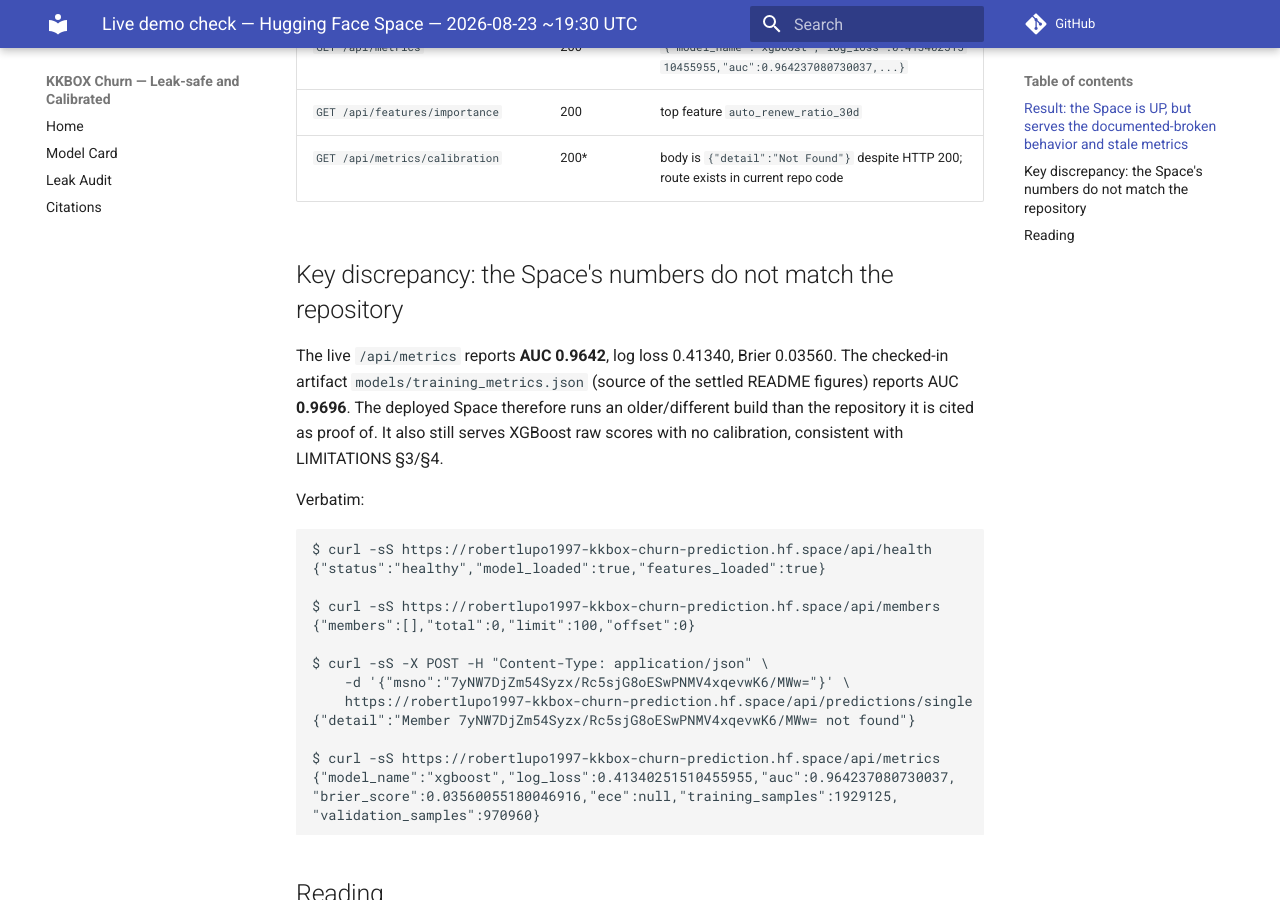
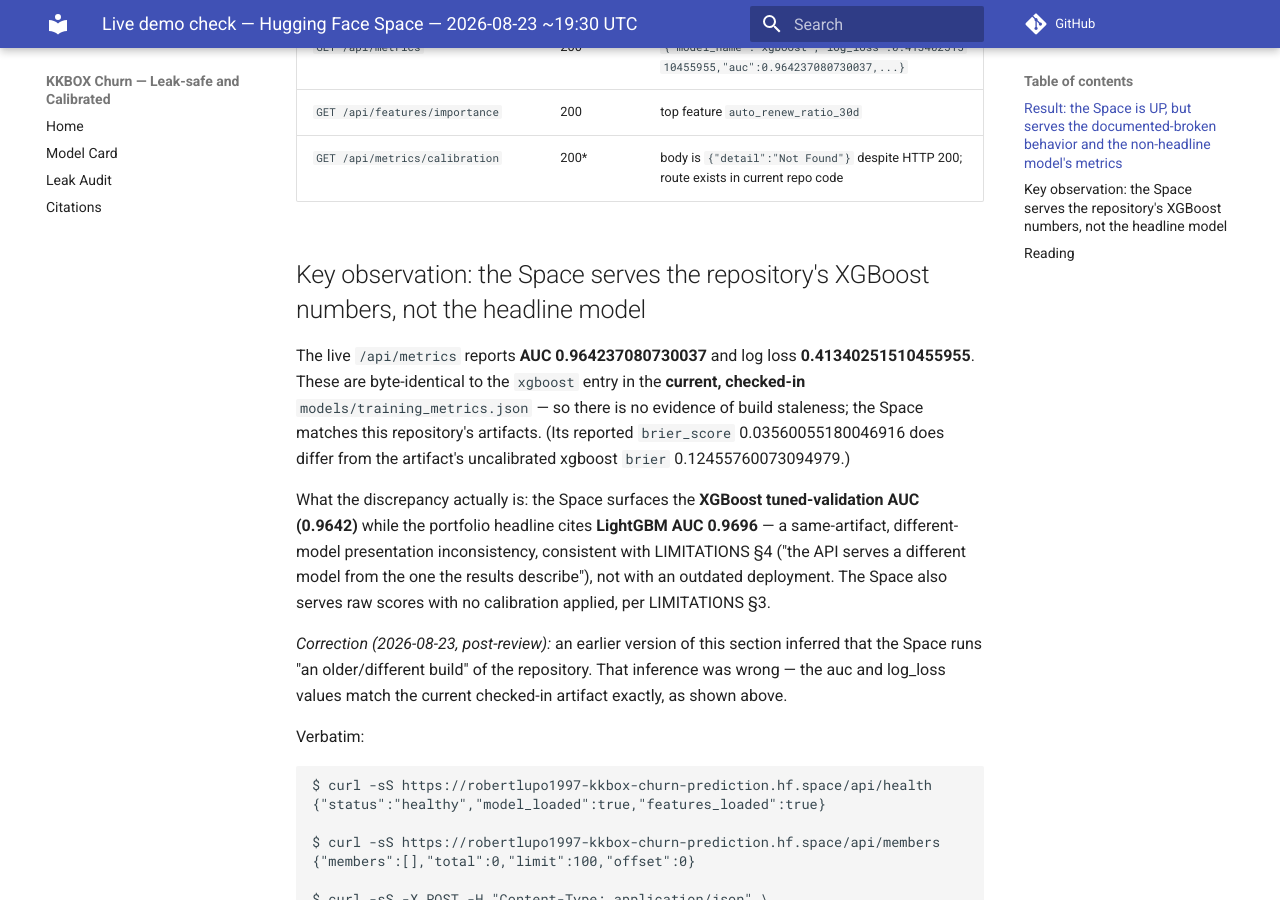
Before and after one commit to robertlupo1997/kkbox-churn-prediction, an MkDocs documentation site: the page built from docs/repair/2026-08-23-live-demo-check.md, in a window 1280 px wide and 900 px high, scrolled down 853 px. Built offline with MkDocs 1.6.1 and Material for MkDocs 9.7.7, drawn with Linux system fonts in a browser that asks for light colours; comment, search, counter and statistics services are not loaded; some of the changed text lies outside the part shown.

Commit message:
docs(repair): correct two review-refuted claims
1. Baseline clean-clone suite count was 8 failed / 36 passed, not 8/69.
   Re-measured at 2af2fe2 (fresh clone, requirements.txt only):
   'pytest tests/ --ignore=tests/api_tests' -> '8 failed, 36 passed in 2.05s'.
   The earlier 69 came from a later full-suite run after API deps were manually
   installed in the same venv (36 non-api + 33 api_tests = 69). Correction note
   added; figure corrected.

2. Dropped the refuted 'Space runs an older/different build' inference. The
   Space's auc (0.964237080730037) and log_loss (0.41340251510455955) are
   byte-identical to the CURRENT checked-in models/training_metrics.json
   xgboost entry; only brier_score differs. The real discrepancy is model
   presentation: the Space surfaces the XGBoost tuned-validation AUC while the
   portfolio headline cites LightGBM 0.9696 (LIMITATIONS §4), not staleness.
   Same correction applied to the README Demo sentence.

```diff
--- a/docs/repair/2026-08-23-live-demo-check.md
+++ b/docs/repair/2026-08-23-live-demo-check.md
@@ -5,7 +5,7 @@
 
 All commands were plain `curl` from this machine; outputs verbatim below.
 
-## Result: the Space is UP, but serves the documented-broken behavior and stale metrics
+## Result: the Space is UP, but serves the documented-broken behavior and the non-headline model's metrics
 
 | Probe | Status | Observed |
 |---|---|---|
@@ -18,13 +18,23 @@
 | `GET /api/features/importance` | 200 | top feature `auto_renew_ratio_30d` |
 | `GET /api/metrics/calibration` | 200* | body is `{"detail":"Not Found"}` despite HTTP 200; route exists in current repo code |
 
-## Key discrepancy: the Space's numbers do not match the repository
+## Key observation: the Space serves the repository's XGBoost numbers, not the headline model
 
-The live `/api/metrics` reports **AUC 0.9642**, log loss 0.41340, Brier 0.03560.
-The checked-in artifact `models/training_metrics.json` (source of the settled README figures)
-reports AUC **0.9696**. The deployed Space therefore runs an older/different build than the
-repository it is cited as proof of. It also still serves XGBoost raw scores with no calibration,
-consistent with LIMITATIONS §3/§4.
+The live `/api/metrics` reports **AUC 0.964237080730037** and log loss **0.41340251510455955**.
+These are byte-identical to the `xgboost` entry in the **current, checked-in**
+`models/training_metrics.json` — so there is no evidence of build staleness; the Space matches this
+repository's artifacts. (Its reported `brier_score` 0.03560055180046916 does differ from the
+artifact's uncalibrated xgboost `brier` 0.12455760073094979.)
+
+What the discrepancy actually is: the Space surfaces the **XGBoost tuned-validation AUC (0.9642)**
+while the portfolio headline cites **LightGBM AUC 0.9696** — a same-artifact, different-model
+presentation inconsistency, consistent with LIMITATIONS §4 ("the API serves a different model from
+the one the results describe"), not with an outdated deployment. The Space also serves raw scores
+with no calibration applied, per LIMITATIONS §3.
+
+*Correction (2026-08-23, post-review):* an earlier version of this section inferred that the Space
+runs "an older/different build" of the repository. That inference was wrong — the auc and log_loss
+values match the current checked-in artifact exactly, as shown above.
 
 Verbatim:
 
```
Also changed, not shown: README.md (+3 -2 lines), docs/repair/2026-08-23-clean-clone-probe.md (+7 -1 lines).
